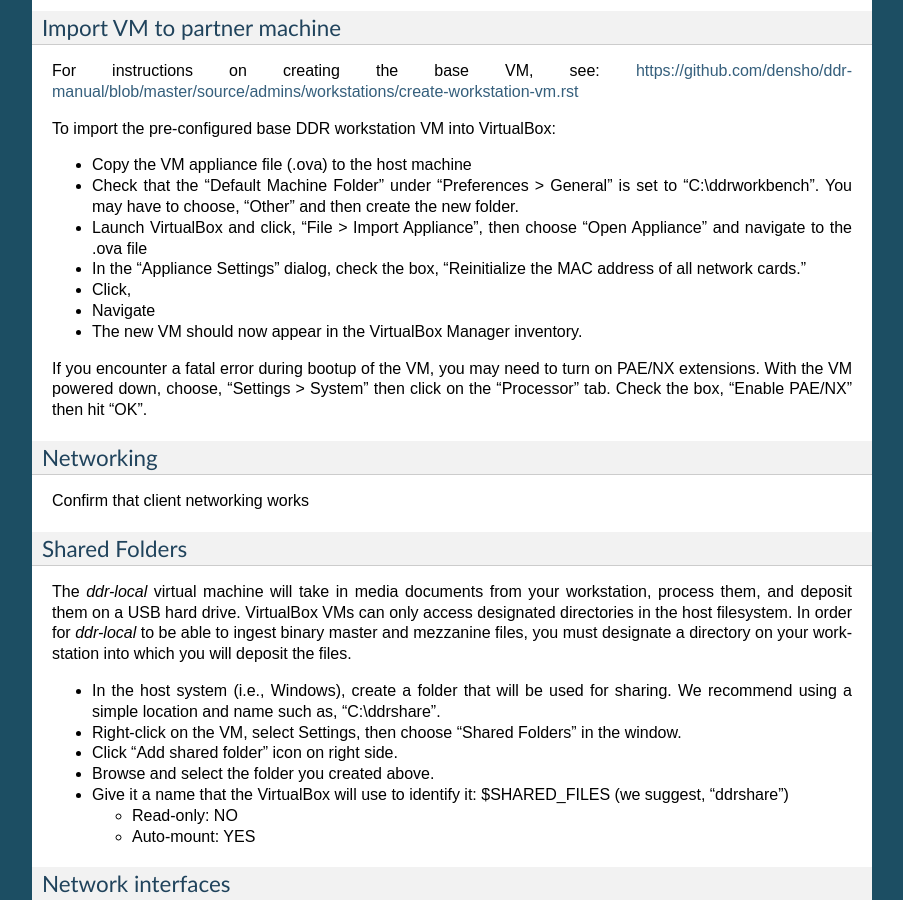
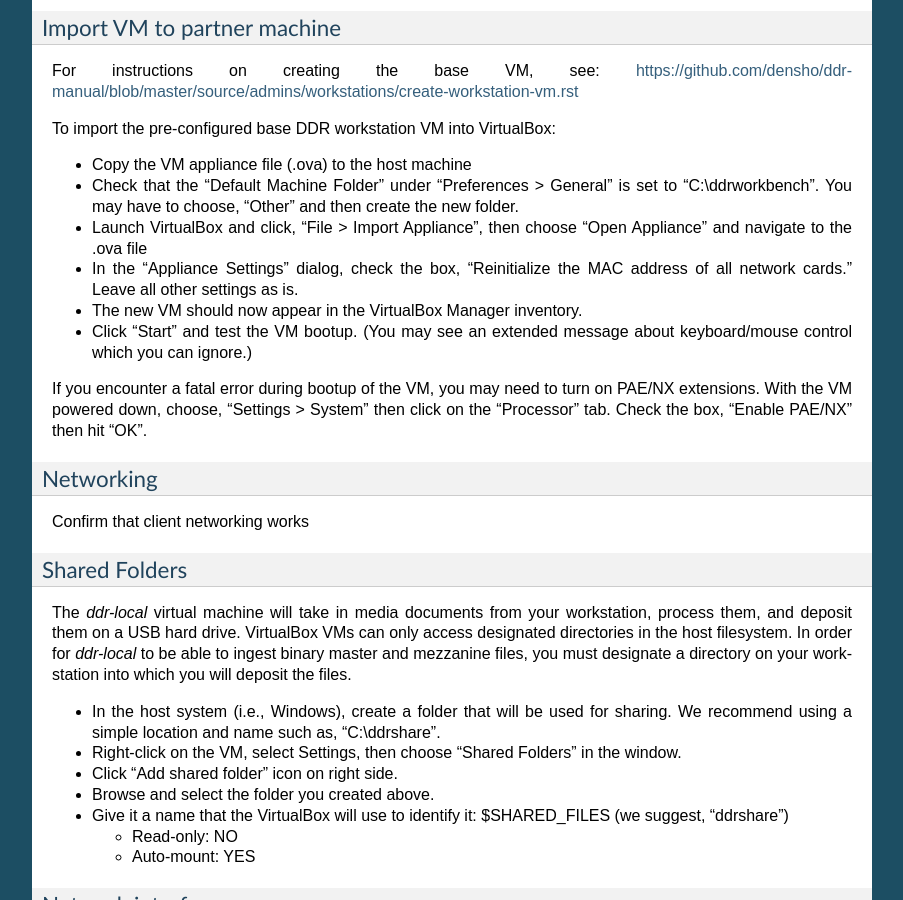
Before and after one commit to denshoproject/ddr-manual, a Sphinx documentation site: the page built from source/admins/workstations/setup-workstation.rst, in a window 1280 px wide and 900 px high, scrolled down 1110 px. Shown: the whole window, without its empty margins (198-1101 px from the left). Built offline with Sphinx 7.4.7, drawn with Linux system fonts in a browser that asks for light colours.

Commit message:
Update setup-workstation.rst

```diff
--- a/source/admins/workstations/setup-workstation.rst
+++ b/source/admins/workstations/setup-workstation.rst
@@ -73,10 +73,9 @@
 - Copy the VM appliance file (.ova) to the host machine
 - Check that the "Default Machine Folder" under "Preferences > General" is set to "C:\\ddrworkbench". You may have to choose, "Other" and then create the new folder.
 - Launch VirtualBox and click, "File > Import Appliance", then choose "Open Appliance" and navigate to the .ova file
-- In the "Appliance Settings" dialog, check the box, "Reinitialize the MAC address of all network cards."
-- Click,
-- Navigate
+- In the "Appliance Settings" dialog, check the box, "Reinitialize the MAC address of all network cards." Leave all other settings as is.
 - The new VM should now appear in the VirtualBox Manager inventory.
+- Click "Start" and test the VM bootup. (You may see an extended message about keyboard/mouse control which you can ignore.)
 
 If you encounter a fatal error during bootup of the VM, you may need to turn on PAE/NX extensions. With the VM powered down, choose, "Settings > System" then click on the "Processor" tab. Check the box, "Enable PAE/NX" then hit "OK".
 
```
